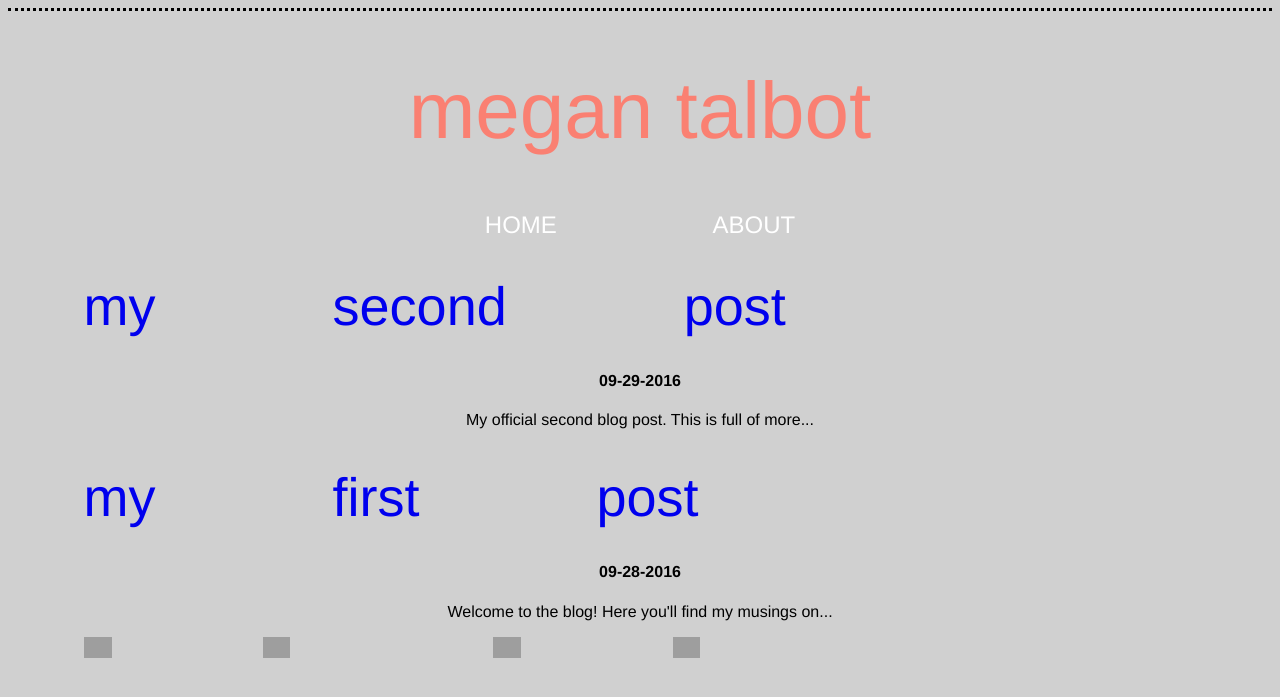
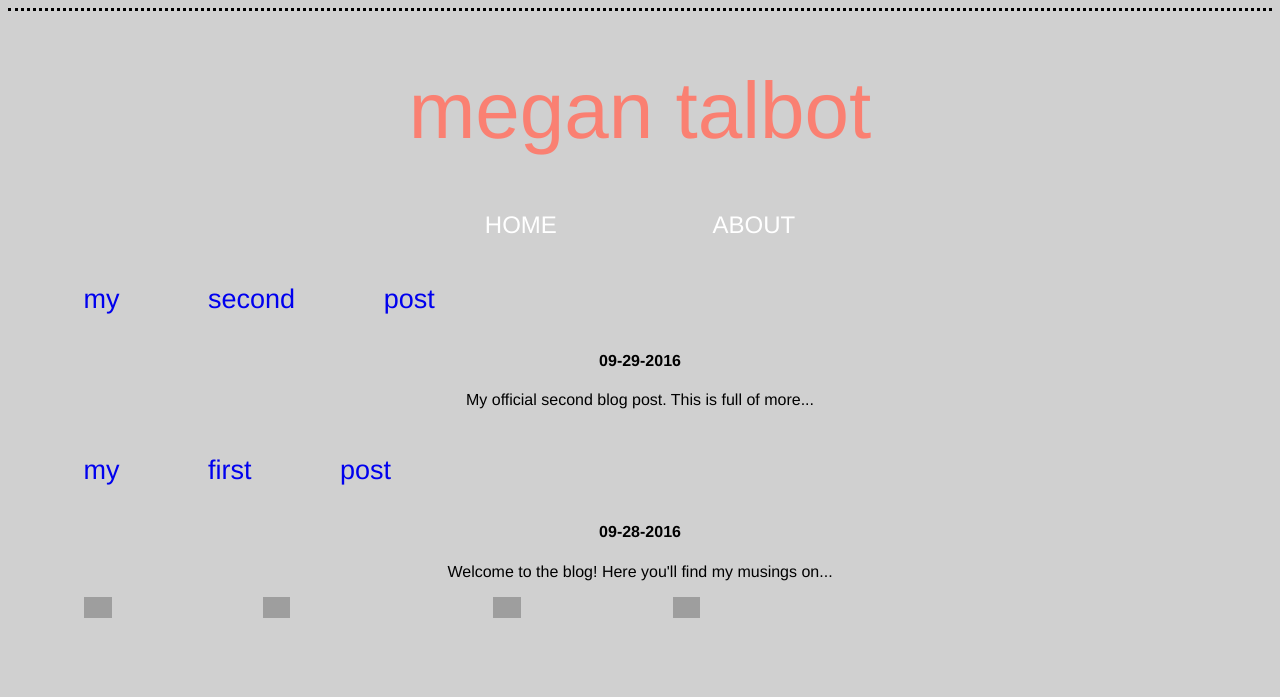
Before and after one commit to meganft/meganft.github.io, a Jekyll site: the page built from index.html, in a window 1280 px wide. Shown: the top 697 px of the page. Built offline with Jekyll 4.4.1, drawn with Linux system fonts in a browser that asks for light colours; grey boxes are pictures that could not be loaded.

Commit message:
Change link styles

```diff
--- a/css/styles.css
+++ b/css/styles.css
@@ -34,7 +34,7 @@
 }
 
 #buttons {
-  text-align: right;
+  align: right;
   position: absolute;
   margin: auto;
 }
--- a/index.html
+++ b/index.html
@@ -5,7 +5,7 @@
 
 
 {% for post in site.posts %}
-  <h3><a style="font-size: 1.5em;" href="{{ post.url }}">{{ post.title }}</a></h3>
+  <h3><a style="font-size: .75em;" href="{{ post.url }}">{{ post.title }}</a></h3>
   <h4>{{ post.date | date: "%m-%d-%Y" }}</h4>
     <p>{{ post.content | strip_html | truncatewords:10}}</p>
 {% endfor %}
```
